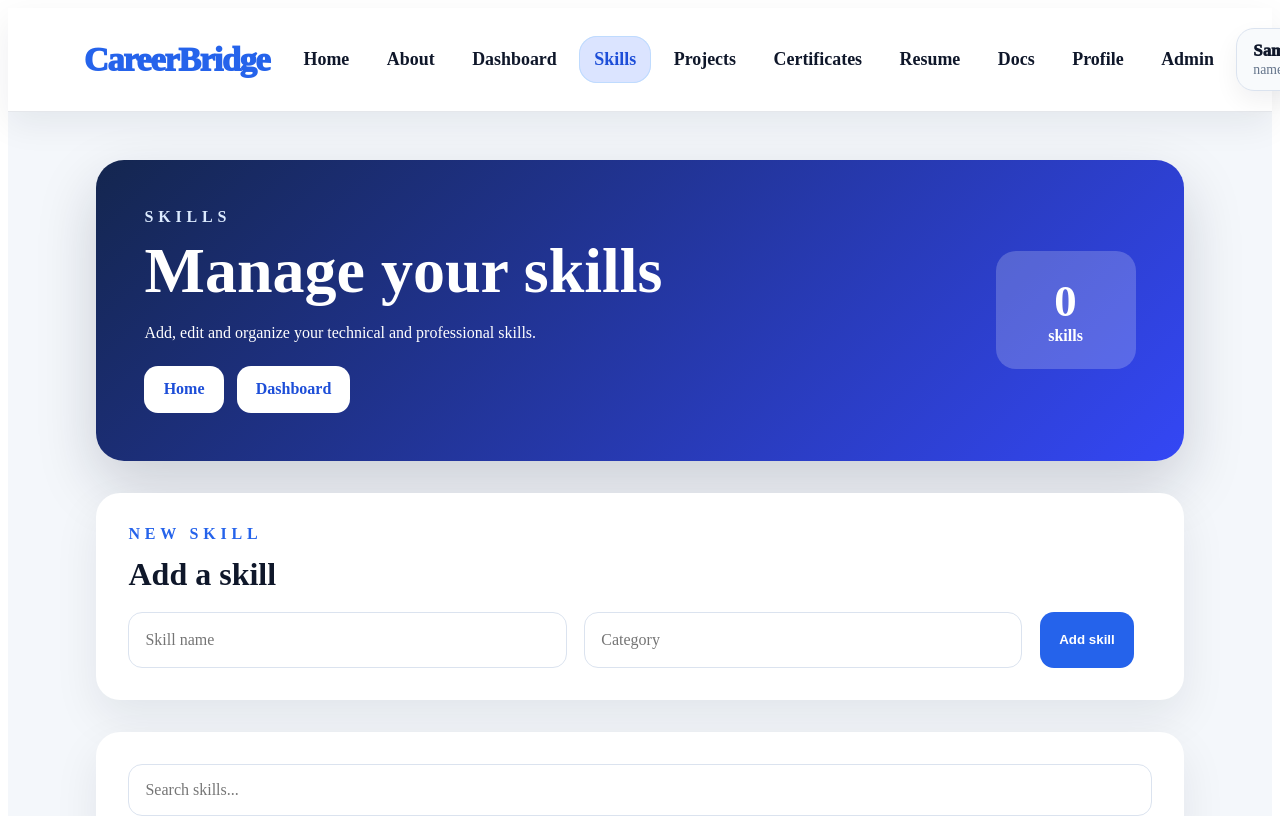
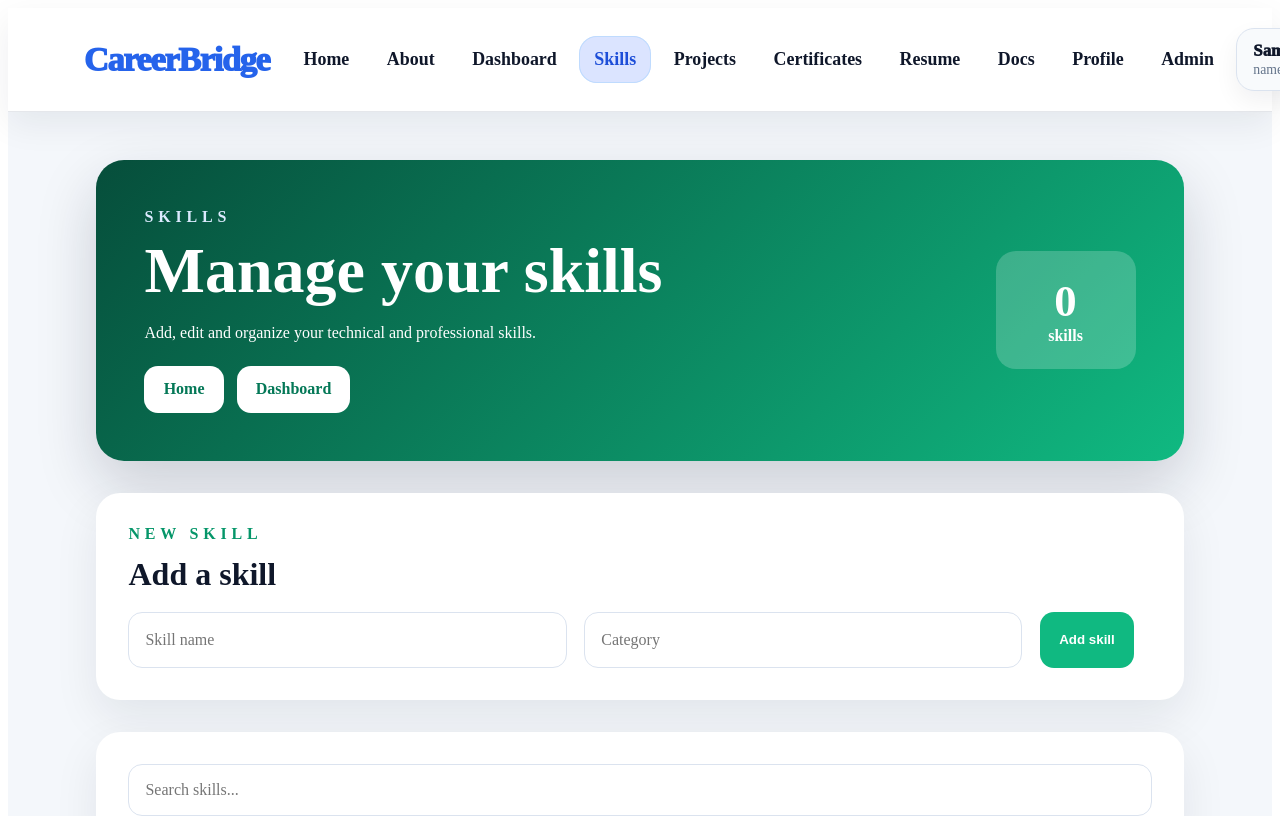
Before and after one commit to Raniaelsayed12/CareerBridge, a Vue app in the folder frontend/: page /skills in a window 1280 px wide. Shown: the top 816 px of the page. Built offline with nearby package versions, Linux system fonts and the light colour scheme; no server answers; sample sign-in values are in the browser's storage.

Commit message:
Polish skills page color design

```diff
--- a/frontend/src/views/Skills.vue
+++ b/frontend/src/views/Skills.vue
@@ -230,7 +230,7 @@ onMounted(loadSkills);
   padding: 3rem;
   border-radius: 28px;
   color: white;
-  background: linear-gradient(135deg, #14264f, #3447f5);
+  background: linear-gradient(135deg, #064e3b, #10b981);
   box-shadow: 0 24px 60px rgba(15, 23, 42, 0.18);
 }
 
@@ -250,7 +250,7 @@ onMounted(loadSkills);
 }
 
 .blue {
-  color: #2563eb;
+  color: #059669;
 }
 
 .skills-hero .eyebrow {
@@ -294,11 +294,11 @@ onMounted(loadSkills);
 
 .btn.light {
   background: white;
-  color: #1d4ed8;
+  color: #047857;
 }
 
 .btn.primary {
-  background: #2563eb;
+  background: #10b981;
   color: white;
 }
 
@@ -405,7 +405,7 @@ input {
 
 .edit-btn {
   background: #dbeafe;
-  color: #1d4ed8;
+  color: #047857;
 }
 
 .delete-btn {
```
